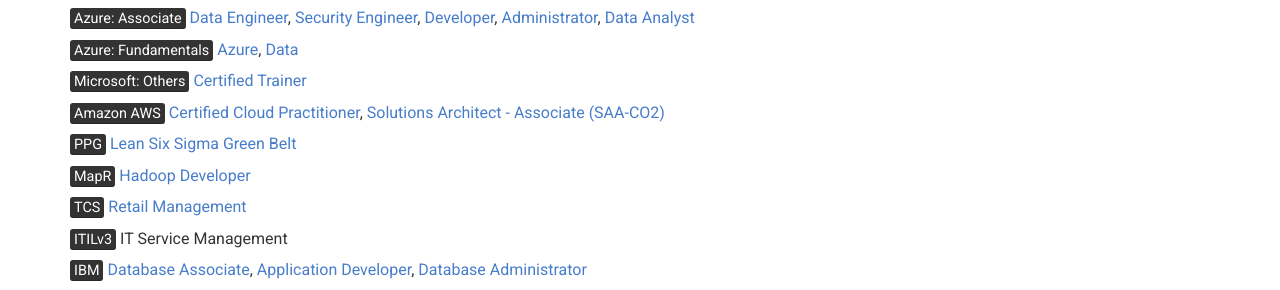
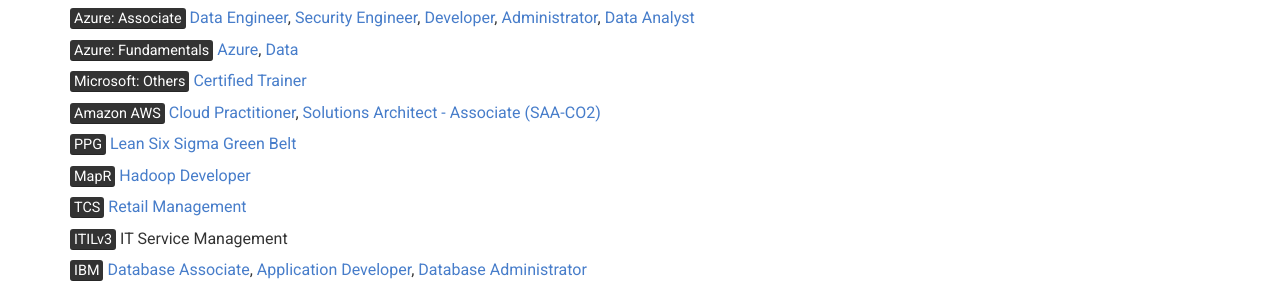
Before and after one commit to mohd-hasnain/mohd-hasnain.github.io, a Jekyll site: the page built from index.md, in a window 1280 px wide and 900 px high, scrolled down 777 px. Shown: the part 157-447 px from the top of the window. Built offline with Jekyll 4.4.1, drawn with Linux system fonts in a browser that asks for light colours; nearby versions of some CDN libraries.

Commit message:
Update projects.yml

```diff
--- a/_data/projects.yml
+++ b/_data/projects.yml
@@ -17,7 +17,7 @@
 
       <mark>Microsoft: Others</mark>  [Certified Trainer](assets/main/Microsoft_Certified_Professional_Certificate_7.pdf)
 
-      <mark>Amazon AWS</mark>  [Certified Cloud Practitioner](assets/main/AWS_Certified_Cloud_Practitioner_certificate.pdf),
+      <mark>Amazon AWS</mark>  [Cloud Practitioner](assets/main/AWS_Certified_Cloud_Practitioner_certificate.pdf),
       [Solutions Architect - Associate (SAA-CO2)](assets/main/AWS_Certified_Solutions_Architect_Associate.pdf)
 
       <mark>PPG</mark>  [Lean Six Sigma Green Belt](assets/main/sixsigma.jpg)
```
